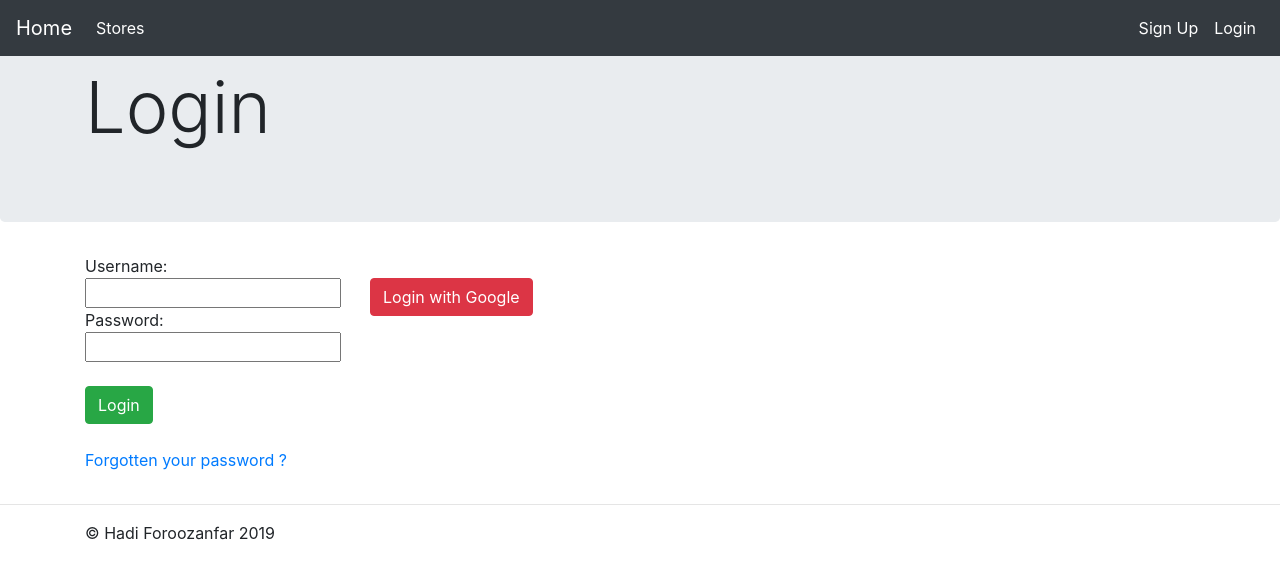
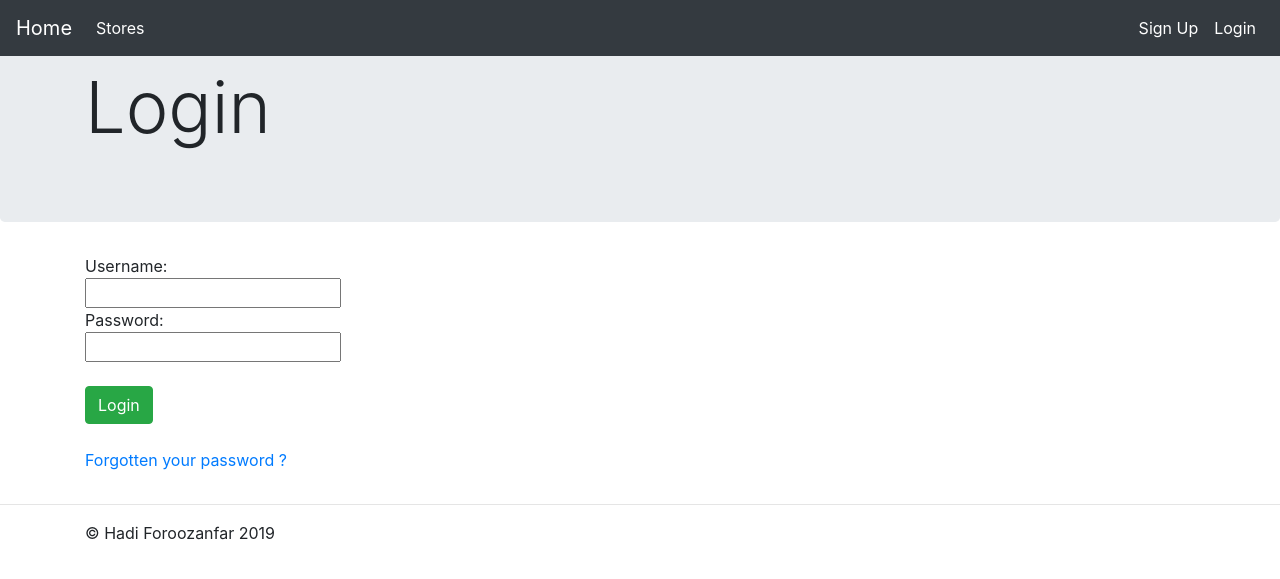
Before and after one commit to hdforoozan/HadiRestaurant, a Django app: page /account/login/ in a window 1280 px wide. Shown: the top 579 px of the page. Run offline with Django 3.2, Linux system fonts and the light colour scheme; some libraries are stand-ins or nearby versions.

Commit message:
some settings

```diff
--- a/Account/templates/registration/login.html
+++ b/Account/templates/registration/login.html
@@ -36,11 +36,6 @@
         <br>
         <p><a href="{% url "password_reset" %}">Forgotten your password ?</a></p>
       </div>
-      <div class="col-md-3">
-        <br>
-        <p><a class="btn btn-danger" href="{% url "social:begin" "google-oauth2" %}">Login
-with Google</a></p>
-      </div>
     </div>
   </div>
 
```
Also changed, not shown: db.sqlite3.
